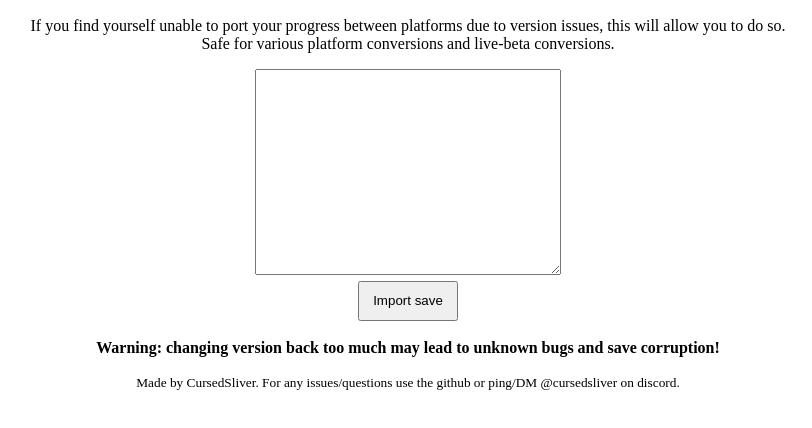
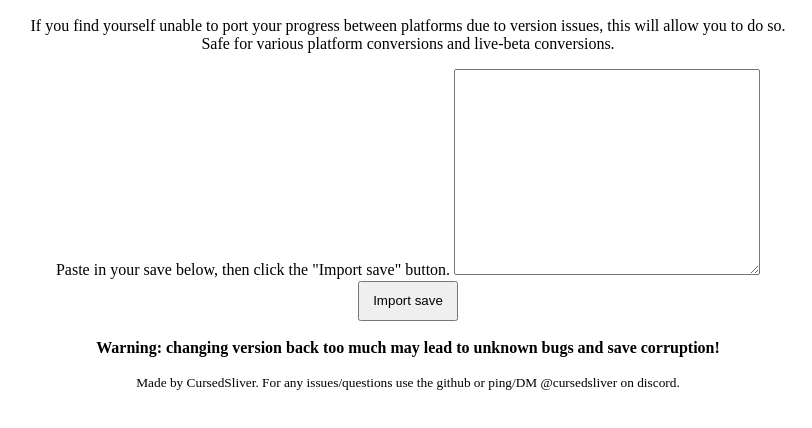
Before and after one commit to CursedSliver/CC-version-traveler, a plain HTML site: page index.html in a window 1280 px wide. Shown: the part 110-538 px from the top of the page, without its empty margins (232-1044 px from the left). Drawn offline with Linux system fonts and the light colour scheme.

Commit message:
Update index.html

```diff
--- a/index.html
+++ b/index.html
@@ -12,6 +12,7 @@
     <h2>Input save below to change its game version.</h2>
     <p>If you find yourself unable to port your progress between platforms due to version issues, this will allow you to do so.<br>Safe for various platform conversions and live-beta conversions.</p>
     <div id="importSave">
+        <label for="importSaveTextArea">Paste in your save below, then click the "Import save" button.</label>
         <textarea id="importSaveTextArea"></textarea>
         <b><div id="errorImporting" class="errorText" style="display: none;"></div></b>
         <br>
```
